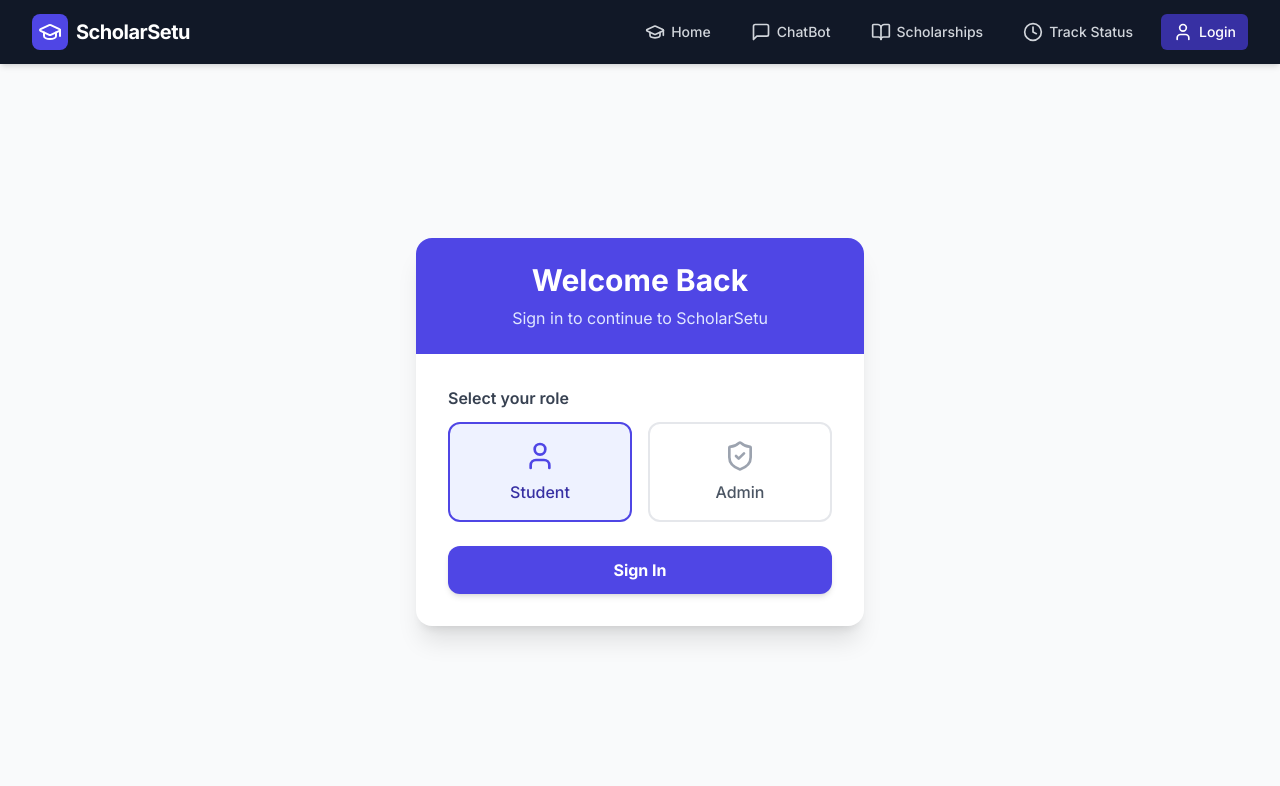
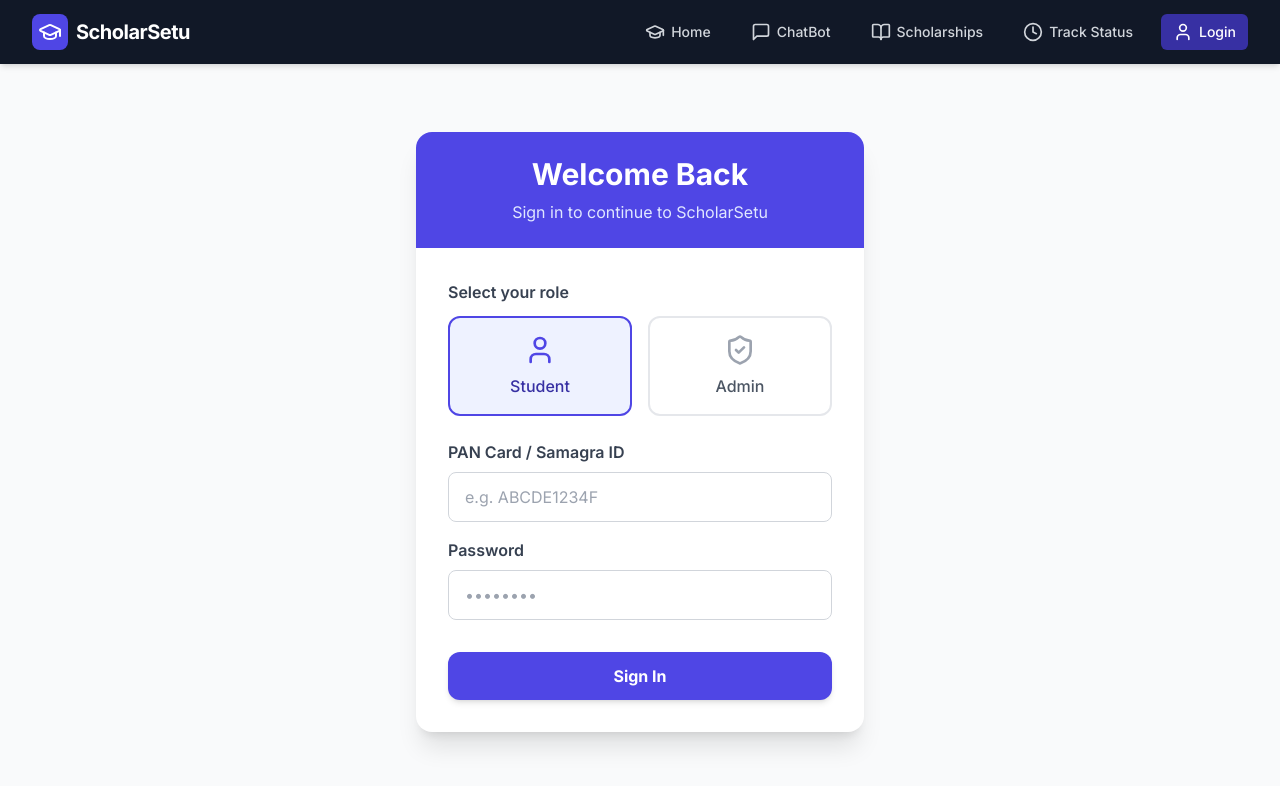
Before and after one commit to harshgupta170704/ScholarShip-Helper, a React (Vite) app in the folder frontend/: page /login in a window 1280 px wide. Shown: the top 786 px of the page. Built offline with nearby package versions, Linux system fonts and the light colour scheme.

Commit message:
fix: add ID and Password input fields to the login page

```diff
--- a/frontend/src/pages/LoginPage.jsx
+++ b/frontend/src/pages/LoginPage.jsx
@@ -47,6 +47,32 @@ const LoginPage = () => {
             </div>
           </div>
 
+          <div className="mb-4">
+            <label className="block text-gray-700 font-semibold mb-2" htmlFor="userId">
+              {role === 'student' ? 'PAN Card / Samagra ID' : 'Admin ID / Email'}
+            </label>
+            <input
+              id="userId"
+              type="text"
+              required
+              className="w-full px-4 py-3 border border-gray-300 rounded-lg focus:ring-indigo-500 focus:border-indigo-500"
+              placeholder={role === 'student' ? 'e.g. ABCDE1234F' : 'admin@scholarsetu.gov'}
+            />
+          </div>
+
+          <div className="mb-8">
+            <label className="block text-gray-700 font-semibold mb-2" htmlFor="password">
+              Password
+            </label>
+            <input
+              id="password"
+              type="password"
+              required
+              className="w-full px-4 py-3 border border-gray-300 rounded-lg focus:ring-indigo-500 focus:border-indigo-500"
+              placeholder="••••••••"
+            />
+          </div>
+
           <button type="submit"
             className="w-full bg-indigo-600 text-white font-bold py-3 px-4 rounded-xl hover:bg-indigo-700 transition duration-200 shadow-md">
             Sign In
```
